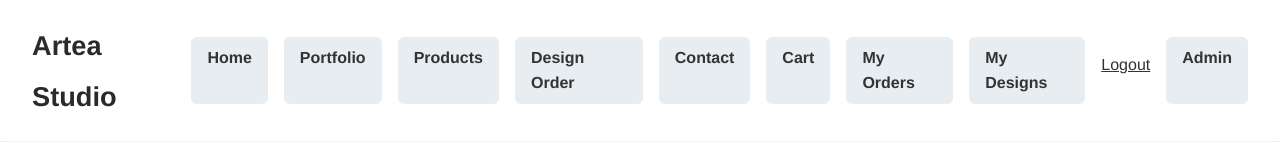
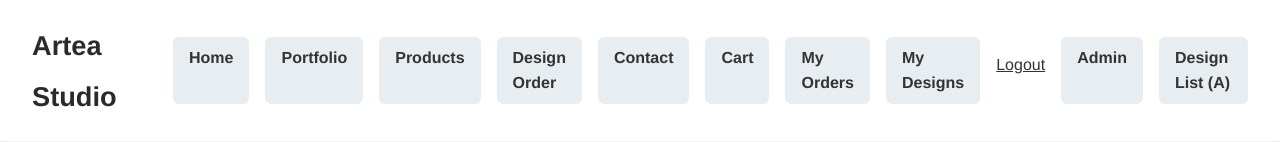
Before and after one commit to creanorcode/project_5, a Django app: page /orders/admin/designs/ in a window 1280 px wide. Shown: the top 142 px of the page. Run offline with Django 4.2, Linux system fonts and the light colour scheme; the visitor is signed in with stand-in values (Sample User, id 1); data that the repository does not hold is empty.

Commit message:
UPDATE: Put a Link on main nav for 'admin_design_list.html' for staff only.

```diff
--- a/templates/base.html
+++ b/templates/base.html
@@ -59,6 +59,7 @@
                         </form>
                         {% if user.is_superuser %}
                             <a href="/admin/">Admin</a>
+                            <a href="{% url 'orders:admin_design_list' %}">Design List (A)</a>
                         {% endif %}
                     {% else %}
                         <a href="{% url 'login' %}">Login</a>
```
